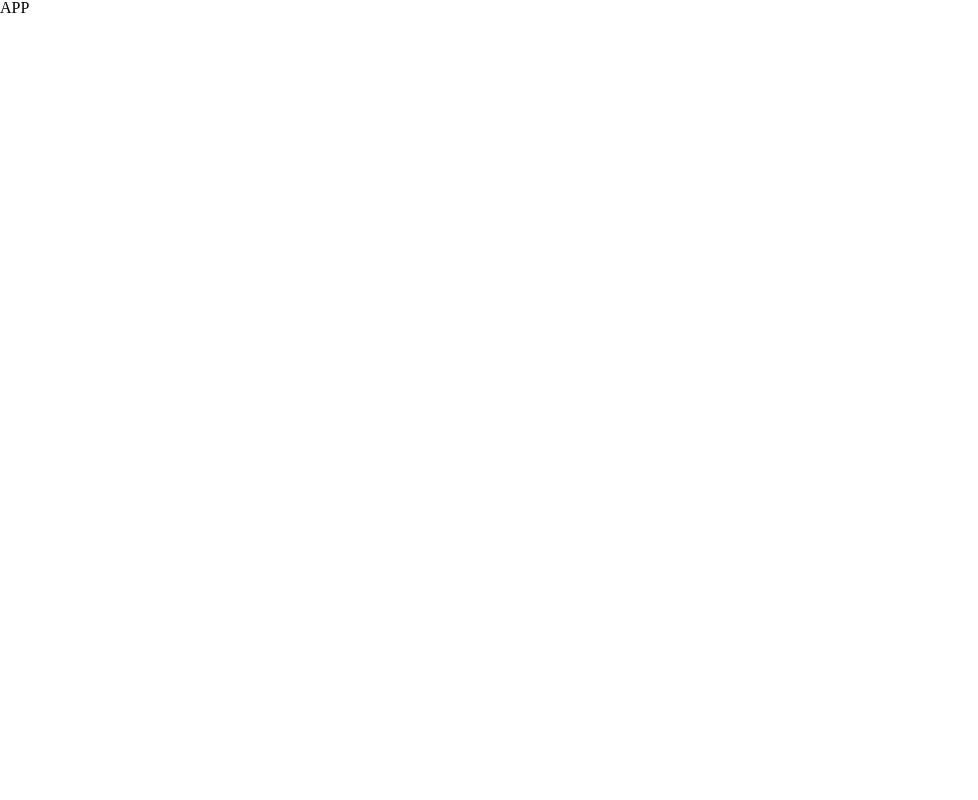
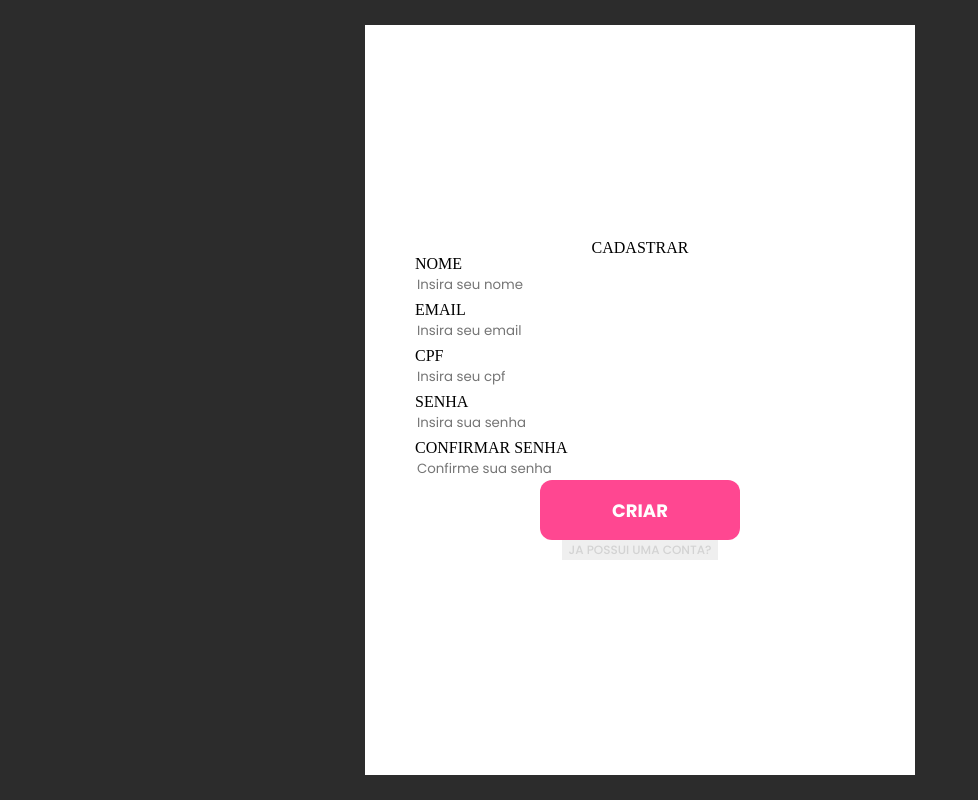
Before and after one commit to Lucas-Perseguin/projeto15-drivenshop-front, a React (Create React App) app: page /cadastro in a window 1280 px wide. Shown: the whole page, without its empty margins (0-978 px from the left). Built offline with nearby package versions, Linux system fonts and the light colour scheme.

Commit message:
feat: SignUp page

```diff
--- a/src/App.js
+++ b/src/App.js
@@ -1,3 +1,15 @@
-export default function App() {
-  return <>APP</>;
+import { BrowserRouter, Route, Routes } from 'react-router-dom';
+import SignUp from './Pages/SignUp.js';
+import './Assets/Global.js';
+
+function App() {
+  return (
+    <BrowserRouter>
+      <Routes>
+        <Route path="/cadastro" element={<SignUp />} />
+      </Routes>
+    </BrowserRouter>
+  );
 }
+
+export default App;
--- /dev/null
+++ b/src/Pages/SignUp.js
@@ -0,0 +1,150 @@
+import axios from 'axios';
+import { useState } from 'react';
+import { useNavigate } from 'react-router-dom';
+import styled from 'styled-components';
+import { mainPink, mainGrey } from '../constants';
+
+const Container = styled.div`
+  width: 100%;
+  height: 100vh;
+  background-color: ${mainGrey};
+  display: flex;
+  justify-content: center;
+  align-items: center;
+`;
+
+const SignUpContainer = styled.div`
+  width: 550px;
+  height: 750px;
+  background-color: white;
+  display: flex;
+  flex-direction: column;
+  align-items: center;
+  justify-content: center;
+`;
+
+const Form = styled.div`
+  display: flex;
+  flex-direction: column;
+  gap: 6px;
+  div {
+    display: flex;
+    flex-direction: column;
+    gap: 2px;
+    align-items: flex-start;
+    justify-content: center;
+    width: 450px;
+    input {
+      width: 100%;
+      border: 2px black;
+      border-radius: 4px;
+    }
+  }
+`;
+
+const SignUpButton = styled.button`
+  background-color: ${mainPink};
+  width: 200px;
+  height: 60px;
+  border: none;
+  border-radius: 12px;
+  color: white;
+  font-size: 18px;
+  font-weight: 700;
+  text-align: center;
+`;
+
+const ToLoginButton = styled.button`
+  color: lightgrey;
+  border: none;
+  background-color: none;
+  font-size: 12px;
+  font-weight: 500;
+  text-align: center;
+`;
+
+export default function SignUp() {
+  const [name, setName] = useState('');
+  const [email, setEmail] = useState('');
+  const [cpf, setCpf] = useState('');
+  const [password, setPassword] = useState('');
+  const [confirmPassword, setConfirmPassword] = useState('');
+  const navigate = useNavigate();
+  function handleSignUp() {
+    if (!(name && email && cpf && password && confirmPassword)) {
+      return alert('Preencha todos os campos!');
+    }
+    if (password !== confirmPassword) {
+      return alert('As senhas devem ser iguais!');
+    }
+    const promisse = axios.post(
+      `${process.env.REACT_APP_BACK_END_API_URI}/sign-up`,
+      { name, email, cpf, password }
+    );
+    promisse.then((response) => {
+      localStorage.setItem(response.data.token);
+      navigate('/');
+    });
+    promisse.catch((error) => {
+      return alert(`Erro: ${error.response.status}\n${error.response.message}`);
+    });
+  }
+  return (
+    <Container>
+      <SignUpContainer>
+        <h1>CADASTRAR</h1>
+        <Form>
+          <div>
+            <h2>NOME</h2>
+            <input
+              type="text"
+              placeholder="Insira seu nome"
+              value={name}
+              onChange={(event) => setName(event.target.value)}
+            ></input>
+          </div>
+          <div>
+            <h2>EMAIL</h2>
+            <input
+              type="text"
+              placeholder="Insira seu email"
+              value={email}
+              onChange={(event) => setEmail(event.target.value)}
+            ></input>
+          </div>
+          <div>
+            <h2>CPF</h2>
+            <input
+              type="text"
+              placeholder="Insira seu cpf"
+              value={cpf}
+              onChange={(event) => setCpf(event.target.value)}
+            ></input>
+          </div>
+          <div>
+            <h2>SENHA</h2>
+            <input
+              type="text"
+              placeholder="Insira sua senha"
+              value={password}
+              onChange={(event) => setPassword(event.target.value)}
+            ></input>
+          </div>
+          <div>
+            <h2>CONFIRMAR SENHA</h2>
+            <input
+              type="text"
+              placeholder="Confirme sua senha"
+              value={confirmPassword}
+              onChange={(event) => setConfirmPassword(event.target.value)}
+            ></input>
+          </div>
+        </Form>
+        <SignUpButton onClick={handleSignUp}>CRIAR</SignUpButton>
+        <ToLoginButton onClick={() => navigate('/login')}>
+          JA POSSUI UMA CONTA?
+        </ToLoginButton>
+      </SignUpContainer>
+    </Container>
+  );
+}
--- /dev/null
+++ b/src/constants.js
@@ -0,0 +1,2 @@
+export const mainPink = '#FF4791';
+export const mainGrey = '#2C2C2C';
```
Also changed, not shown: 1 other file (tests, documents, lock files or other folders).
